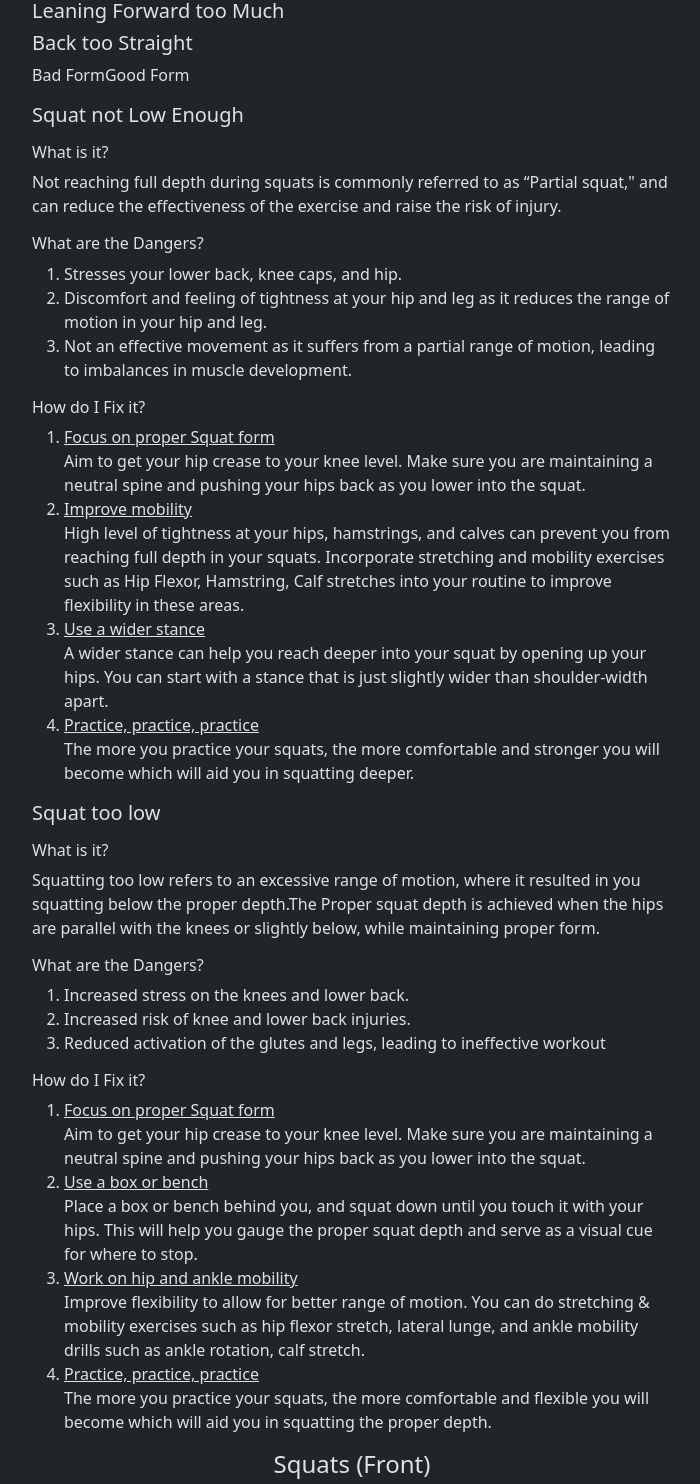
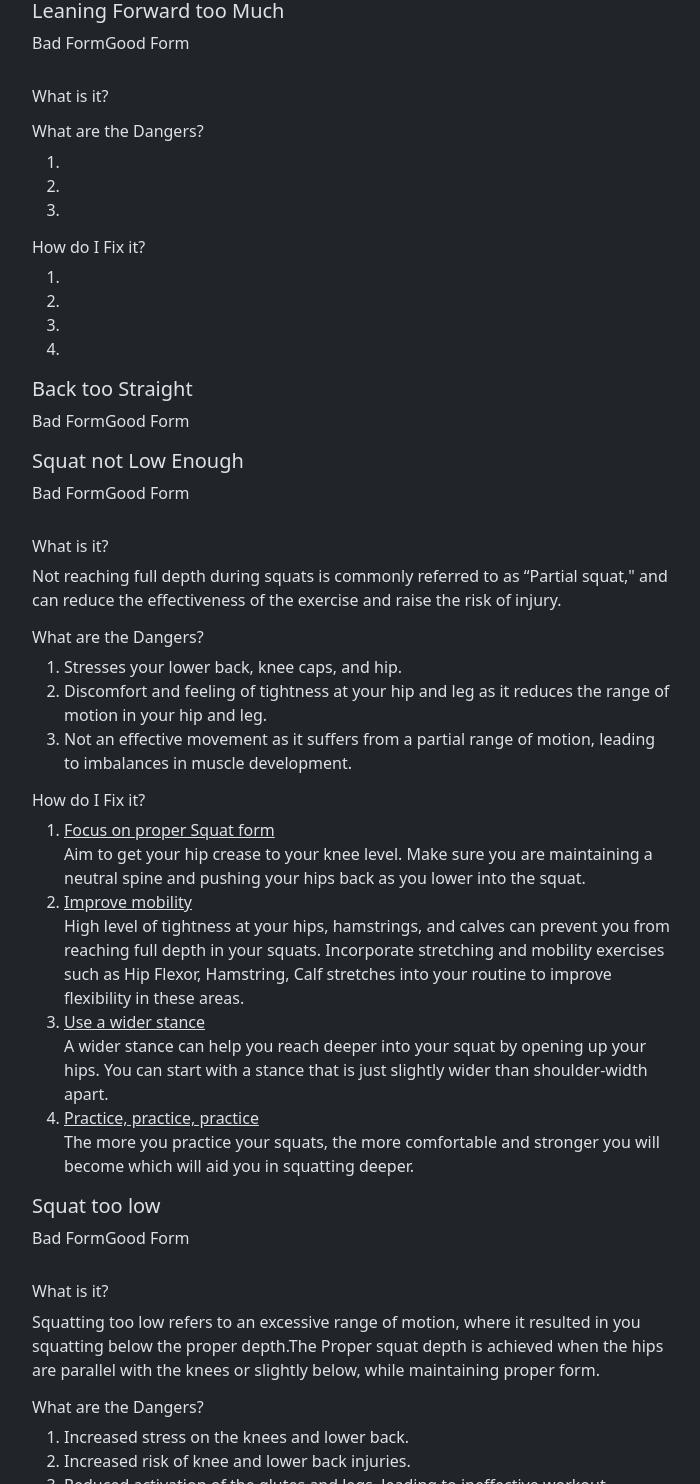
Before and after one commit to Yuheng3107/aichallenge, a Flask app: page /errors in a window 1280 px wide. Shown: the part 706-2190 px from the top of the page, without its empty margins (288-988 px from the left). Run offline with Flask 2, Linux system fonts and the light colour scheme.

Commit message:
Update errors.html

```diff
--- a/templates/errors.html
+++ b/templates/errors.html
@@ -39,7 +39,43 @@ FitAI: Errors
         <div class="video">
             <iframe loading="lazy" class="horizontal embed-responsive embed-responsive-16by9" src="https://youtube.com/embed/li3ysrOYNH4?mute=1" frameborder="1"></iframe>
         </div>
-        <h5>Leaning Forward too Much</h5>
+        <section>
+            <h5>Leaning Forward too Much</h5>
+            <div class="d-flex flex-row">
+                <div class="flex-column">
+                    <p>Bad Form</p>
+                </div>
+                <div class="flex-column">
+                    <p>Good Form</p>
+                </div>
+            </div>
+            <p>
+                <h6>What is it?</h6>
+
+            </p>
+            <p>
+                <h6>What are the Dangers?</h6>
+                <ol>
+                    <li></li>
+                    <li></li>
+                    <li></li>
+                </ol>
+            </p>
+            <p>
+                <h6>How do I Fix it?</h6>
+                <ol>
+                    <li><u></u><br>
+                    </li>
+                    <li><u></u><br>
+                    </li>
+                    <li><u></u><br>
+                    </li>
+                    <li><u></u><br>
+                    </li>
+                </ol>
+            </p>
+        </section>
+        <section>
         <h5>Back too Straight</h5>
         <div class="d-flex flex-row">
             <div class="flex-column">
@@ -49,7 +85,17 @@ FitAI: Errors
                 <p>Good Form</p>
             </div>
         </div>
+        </section>
+        <section>
         <h5>Squat not Low Enough</h5>
+        <div class="d-flex flex-row">
+            <div class="flex-column">
+                <p>Bad Form</p>
+            </div>
+            <div class="flex-column">
+                <p>Good Form</p>
+            </div>
+        </div>
         <p>
             <h6>What is it?</h6>
             Not reaching full depth during squats is commonly referred to as “Partial squat," and can reduce the effectiveness of the exercise and raise the risk of injury.
@@ -75,6 +121,130 @@ FitAI: Errors
                 The more you practice your squats, the more comfortable and stronger you will become which will aid you in squatting deeper.</li>
             </ol>
         </p>
+        </section>
+        <section>
+        <h5>Squat too low</h5>
+        <div class="d-flex flex-row">
+            <div class="flex-column">
+                <p>Bad Form</p>
+            </div>
+            <div class="flex-column">
+                <p>Good Form</p>
+            </div>
+        </div>
+        <p>
+            <h6>What is it?</h6>
+            Squatting too low refers to an excessive range of motion, where it resulted in you squatting below the proper depth.The Proper squat depth is achieved when the hips are parallel with the knees or slightly below, while maintaining proper form.
+        </p>
+        <p>
+            <h6>What are the Dangers?</h6>
+            <ol>
+                <li>Increased stress on the knees and lower back.</li>
+                <li>Increased risk of knee and lower back injuries.</li>
+                <li>Reduced activation of the glutes and legs, leading to ineffective workout</li>
+            </ol>
+        </p>
+        <p>
+            <h6>How do I Fix it?</h6>
+            <ol>
+                <li><u>Focus on proper Squat form</u><br>
+                Aim to get your hip crease to your knee level. Make sure you are maintaining a neutral spine and pushing your hips back as you lower into the squat.</li>
+                <li><u>Use a box or bench</u><br>
+                Place a box or bench behind you, and squat down until you touch it with your hips. This will help you gauge the proper squat depth and serve as a visual cue for where to stop.</li>
+                <li><u>Work on hip and ankle mobility</u><br>
+                Improve flexibility to allow for better range of motion. You can do stretching & mobility exercises such as hip flexor stretch, lateral lunge, and ankle mobility drills such as ankle rotation, calf stretch. </li>
+                <li><u>Practice, practice, practice</u><br>
+                The more you practice your squats, the more comfortable and flexible you will become which will aid you in squatting the proper depth.</li>
+            </ol>
+        </p>
+        </section>
+    </div>
+
+    <div id="squats-front">
+        <h4 class="text-center">Squats (Front)</h4>
+        <div class="video">
+            <iframe loading="lazy" class="horizontal embed-responsive embed-responsive-16by9" src="https://youtube.com/embed/KMALkwLEM8w?mute=1" frameborder="1"></iframe>
+        </div>
+        <section>
+            <h5>Knees Collapse Inwards</h5>
+            <div class="d-flex flex-row">
+                <div class="flex-column">
+                    <p>Bad Form</p>
+                </div>
+                <div class="flex-column">
+                    <p>Good Form</p>
+                </div>
+            </div>
+            <p>
+                <h6>What is it?</h6>
+                The mistake detected is known as Knee Valgus, where the knee is caving in during the squat.
+            </p>
+            <p>
+                <h6>What are the Dangers?</h6>
+                <ol>
+                    <li>Leads to Connective Tissue Injury.</li>
+                    <li>Ligament damage.</li>
+                    <li>Chronic Knee Cap Pain.</li>
+                </ol>
+            </p>
+            <p>
+                <h6>How do I Fix it?</h6>
+                <ol>
+                    <li><u>Strengthen your glutes (butt)</u><br>
+                    Weak glute can result in poor adductive rotation of the legs. You can do more glute exercises such as RNT split squat, and glute bridges to strengthen your glutes.</li>
+                    <li><u>Strengthen your core</u><br>
+                    Incorporate exercises that target your core muscles, such as planks, side planks, and bird dogs, into your workout routine to help improve your overall stability and posture.</li>
+                    <li><u>Increase ankle mobility</u><br>
+                    High degree of ankle mobility allow you to maintain the arches of your foot while you squat. You can do calf stretches or simple ankle mobility drills such as ankle circles, ankle pumps and ankle rotation.</li>
+                    <li><u>Correct range of motion</u><br>
+                    Feet should be just outside of hip width, and toes slightly pointed out. Aim to drive knee out in the direction of your toes.</li>
+                </ol>
+            </p>
+        </section>
+        <section>
+        <h5>Squat not Low Enough</h5>
+            <div class="d-flex flex-row">
+                <div class="flex-column">
+                    <p>Bad Form</p>
+                </div>
+                <div class="flex-column">
+                    <p>Good Form</p>
+                </div>
+            </div>
+        <p>
+            <h6>What is it?</h6>
+            Not reaching full depth during squats is commonly referred to as “Partial squat," and can reduce the effectiveness of the exercise and raise the risk of injury.
+        </p>
+        <p>
+            <h6>What are the Dangers?</h6>
+            <ol>
+                <li>Stresses your lower back, knee caps, and hip.</li>
+                <li>Discomfort and feeling of tightness at your hip and leg as it reduces the range of motion in your hip and leg.</li>
+                <li>Not an effective movement as it suffers from a partial range of motion, leading to imbalances in muscle development.</li>
+            </ol>
+        </p>
+        <p>
+            <h6>How do I Fix it?</h6>
+            <ol>
+                <li><u>Focus on proper Squat form</u><br>
+                Aim to get your hip crease to your knee level. Make sure you are maintaining a neutral spine and pushing your hips back as you lower into the squat.</li>
+                <li><u>Improve mobility</u><br>
+                High level of tightness at your hips, hamstrings, and calves can prevent you from reaching full depth in your squats. Incorporate stretching and mobility exercises such as Hip Flexor, Hamstring, Calf stretches into your routine to improve flexibility in these areas.</li>
+                <li><u>Use a wider stance</u><br>
+                A wider stance can help you reach deeper into your squat by opening up your hips. You can start with a stance that is just slightly wider than shoulder-width apart.</li>
+                <li><u>Practice, practice, practice</u><br>
+                The more you practice your squats, the more comfortable and stronger you will become which will aid you in squatting deeper.</li>
+            </ol>
+        </p>
+        <section>
+            <div class="d-flex flex-row">
+                <div class="flex-column">
+                    <p>Bad Form</p>
+                </div>
+                <div class="flex-column">
+                    <p>Good Form</p>
+                </div>
+            </div>
         <h5>Squat too low</h5>
         <p>
             <h6>What is it?</h6>
@@ -101,91 +271,7 @@ FitAI: Errors
                 The more you practice your squats, the more comfortable and flexible you will become which will aid you in squatting the proper depth.</li>
             </ol>
         </p>
-    </div>
-
-    <div id="squats-front">
-        <h4 class="text-center">Squats (Front)</h4>
-        <div class="video">
-            <iframe loading="lazy" class="horizontal embed-responsive embed-responsive-16by9" src="https://youtube.com/embed/KMALkwLEM8w?mute=1" frameborder="1"></iframe>
-        </div>
-        <h5>Knees Collapse Inwards</h5>
-            <p>
-                <h6>What is it?</h6>
-                The mistake detected is known as Knee Valgus, where the knee is caving in during the squat.
-            </p>
-            <p>
-                <h6>What are the Dangers?</h6>
-                <ol>
-                    <li>Leads to Connective Tissue Injury.</li>
-                    <li>Ligament damage.</li>
-                    <li>Chronic Knee Cap Pain.</li>
-                </ol>
-            </p>
-            <p>
-                <h6>How do I Fix it?</h6>
-                <ol>
-                    <li><u>Strengthen your glutes (butt)</u><br>
-                    Weak glute can result in poor adductive rotation of the legs. You can do more glute exercises such as RNT split squat, and glute bridges to strengthen your glutes.</li>
-                    <li><u>Strengthen your core</u><br>
-                    Incorporate exercises that target your core muscles, such as planks, side planks, and bird dogs, into your workout routine to help improve your overall stability and posture.</li>
-                    <li><u>Increase ankle mobility</u><br>
-                    High degree of ankle mobility allow you to maintain the arches of your foot while you squat. You can do calf stretches or simple ankle mobility drills such as ankle circles, ankle pumps and ankle rotation.</li>
-                    <li><u>Correct range of motion</u><br>
-                    Feet should be just outside of hip width, and toes slightly pointed out. Aim to drive knee out in the direction of your toes.</li>
-                </ol>
-            </p>
-        <h5>Squat not Low Enough</h5>
-        <p>
-            <h6>What is it?</h6>
-            Not reaching full depth during squats is commonly referred to as “Partial squat," and can reduce the effectiveness of the exercise and raise the risk of injury.
-        </p>
-        <p>
-            <h6>What are the Dangers?</h6>
-            <ol>
-                <li>Stresses your lower back, knee caps, and hip.</li>
-                <li>Discomfort and feeling of tightness at your hip and leg as it reduces the range of motion in your hip and leg.</li>
-                <li>Not an effective movement as it suffers from a partial range of motion, leading to imbalances in muscle development.</li>
-            </ol>
-        </p>
-        <p>
-            <h6>How do I Fix it?</h6>
-            <ol>
-                <li><u>Focus on proper Squat form</u><br>
-                Aim to get your hip crease to your knee level. Make sure you are maintaining a neutral spine and pushing your hips back as you lower into the squat.</li>
-                <li><u>Improve mobility</u><br>
-                High level of tightness at your hips, hamstrings, and calves can prevent you from reaching full depth in your squats. Incorporate stretching and mobility exercises such as Hip Flexor, Hamstring, Calf stretches into your routine to improve flexibility in these areas.</li>
-                <li><u>Use a wider stance</u><br>
-                A wider stance can help you reach deeper into your squat by opening up your hips. You can start with a stance that is just slightly wider than shoulder-width apart.</li>
-                <li><u>Practice, practice, practice</u><br>
-                The more you practice your squats, the more comfortable and stronger you will become which will aid you in squatting deeper.</li>
-            </ol>
-        </p>
-        <h5>Squat too low</h5>
-        <p>
-            <h6>What is it?</h6>
-            Squatting too low refers to an excessive range of motion, where it resulted in you squatting below the proper depth.The Proper squat depth is achieved when the hips are parallel with the knees or slightly below, while maintaining proper form.
-        </p>
-        <p>
-            <h6>What are the Dangers?</h6>
-            <ol>
-                <li>Increased stress on the knees and lower back.</li>
-                <li>Increased risk of knee and lower back injuries.</li>
-                <li>Reduced activation of the glutes and legs, leading to ineffective workout</li>
-            </ol>
-        </p>
-        <p>
-            <h6>How do I Fix it?</h6>
-            <ol>
-                <li><u>Focus on proper Squat form</u><br>
-                Aim to get your hip crease to your knee level. Make sure you are maintaining a neutral spine and pushing your hips back as you lower into the squat.</li>
-                <li><u>Use a box or bench</u><br>
-                Place a box or bench behind you, and squat down until you touch it with your hips. This will help you gauge the proper squat depth and serve as a visual cue for where to stop.</li>
-                <li><u>Work on hip and ankle mobility</u><br>
-                Improve flexibility to allow for better range of motion. You can do stretching & mobility exercises such as hip flexor stretch, lateral lunge, and ankle mobility drills such as ankle rotation, calf stretch. </li>
-                <li><u>Practice, practice, practice</u><br>
-                The more you practice your squats, the more comfortable and flexible you will become which will aid you in squatting the proper depth.</li>
-            </ol>
-        </p>
+        </section>
     </div>
 
     <div id="push-up">
```
